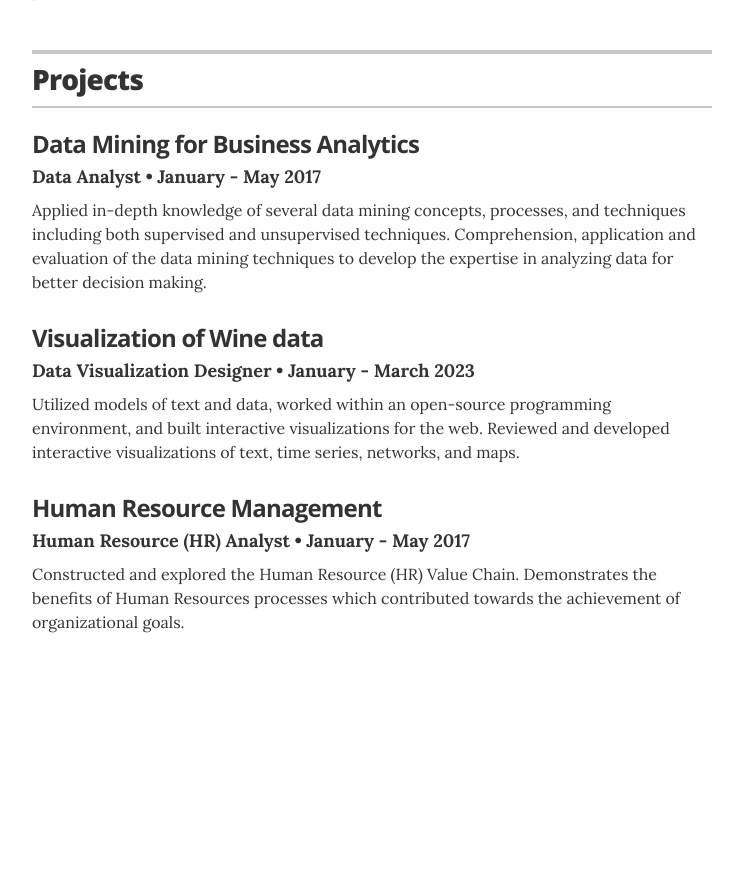
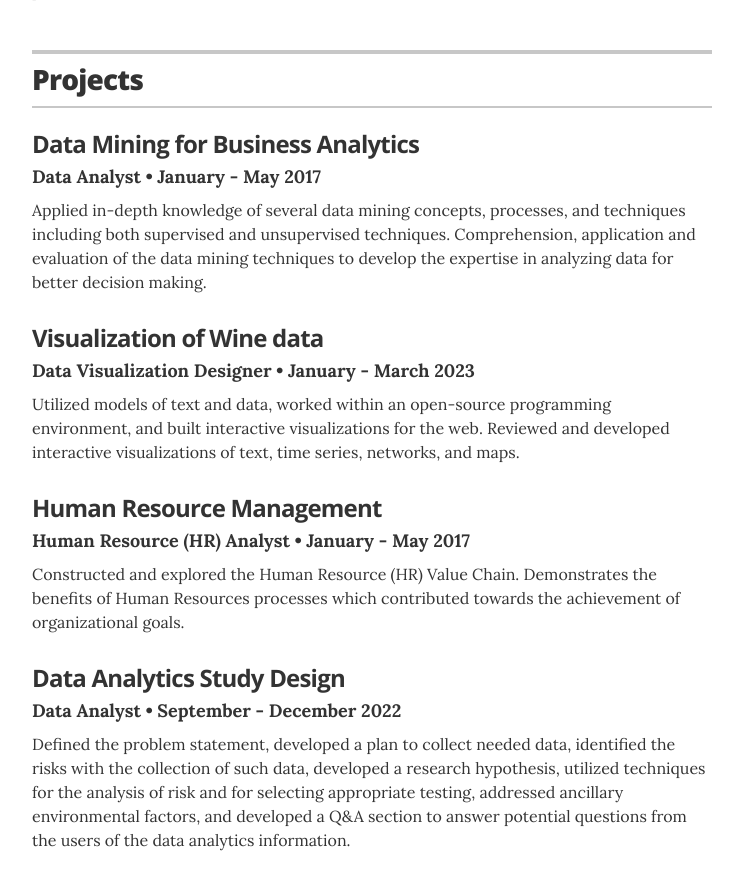
Before and after one commit to rchum/portfolio, a Jekyll site: the page built from index.html, in a window 1280 px wide and 900 px high, scrolled down 1225 px. Shown: the top 890 px of the window, without its empty margins (268-1011 px from the left). Built offline with Jekyll 4.4.1, drawn with Linux system fonts in a browser that asks for light colours; before the commit the page ends 1907 px from its top, so only the background shows below that.

Commit message:
Update projects.yml

```diff
--- a/_data/projects.yml
+++ b/_data/projects.yml
@@ -1,13 +1,10 @@
 # Projects
 # uncomment the urls if you wish to display them, and add your own URL
-
-
 - project: Data Mining for Business Analytics
   role: Data Analyst
   duration: January - May 2017
   #url: https://www.linkedin.com/in/chumr/
   description: Applied in-depth knowledge of several data mining concepts, processes, and techniques including both supervised and unsupervised techniques. Comprehension, application and evaluation of the data mining techniques to develop the expertise in analyzing data for better decision making.
-
 
 - project: Visualization of Wine data
   role: Data Visualization Designer
@@ -15,9 +12,14 @@
   #url: https://www.linkedin.com/in/chumr/
   description: Utilized models of text and data, worked within an open-source programming environment, and built interactive visualizations for the web. Reviewed and developed interactive visualizations of text, time series, networks, and maps.
 
-
 - project: Human Resource Management
   role: Human Resource (HR) Analyst
   duration: January - May 2017
   #url: https://www.linkedin.com/in/chumr/
   description: Constructed and explored the Human Resource (HR) Value Chain. Demonstrates the benefits of Human Resources processes which contributed towards the achievement of organizational goals.
+
+- project: Data Analytics Study Design
+  role: Data Analyst
+  duration: September - December 2022
+  #url: https://www.linkedin.com/in/chumr/
+  description: Defined the problem statement, developed a plan to collect needed data, identified the risks with the collection of such data, developed a research hypothesis, utilized techniques for the analysis of risk and for selecting appropriate testing, addressed ancillary environmental factors, and developed a Q&A section to answer potential questions from the users of the data analytics information.
```
